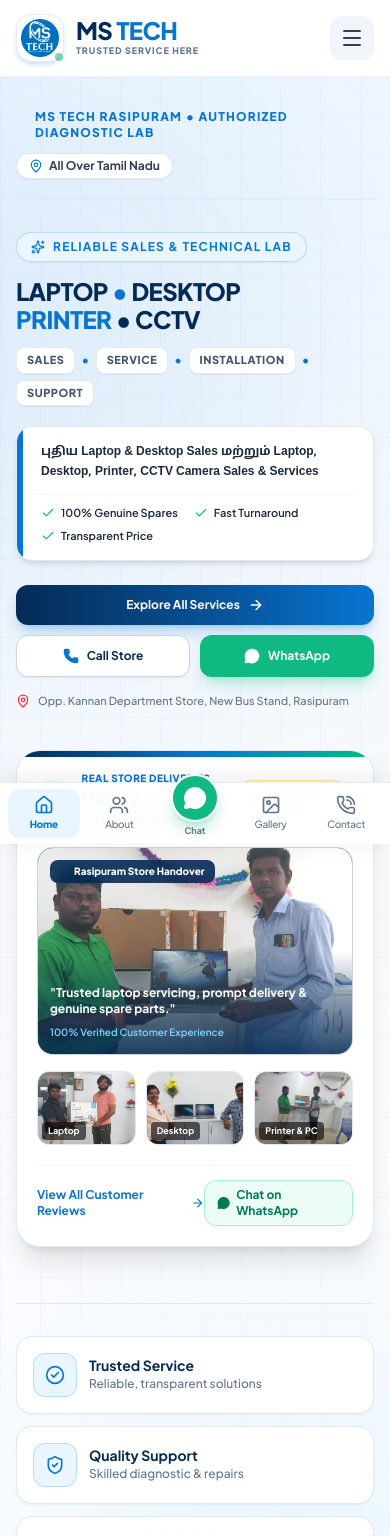
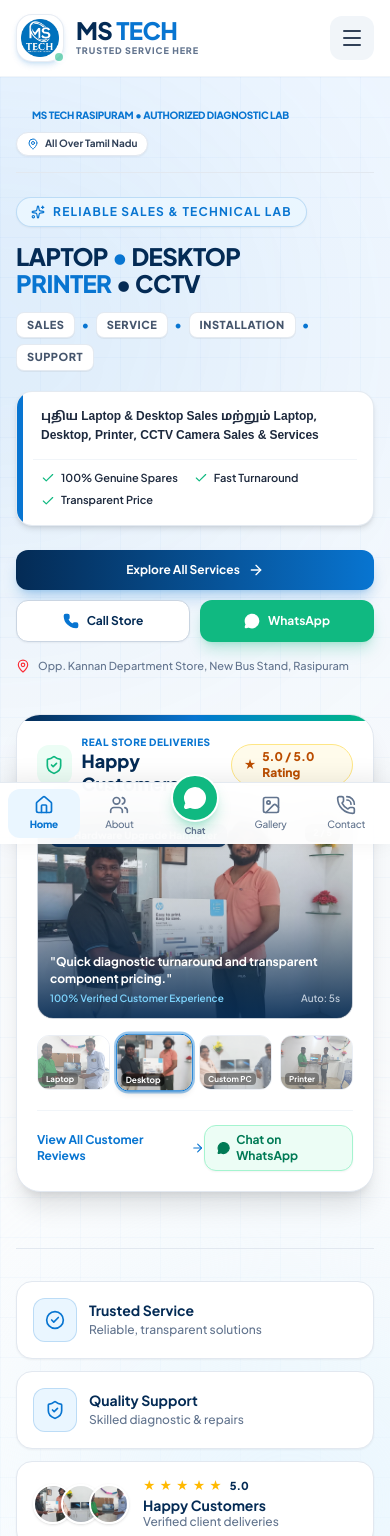
Before and after one commit to KGobikrishnan/MSTECH, a React (Vite) app: page / in a window 390 px wide. Shown: the top 1536 px of the page. Built offline with nearby package versions, Linux system fonts and the light colour scheme; a web font is replaced by a local one.

Commit message:
feat: 5-sec auto carousel for happy customers and single-line mobile status text

```diff
--- a/src/components/home/Hero.jsx
+++ b/src/components/home/Hero.jsx
@@ -60,27 +60,52 @@
   }
 ];
 
+// Happy Customers photo carousel list
+const HAPPY_CUSTOMERS_LIST = [
+  {
+    image: "/person/Happy Customer/IMG_20250112_143043.webp",
+    quote: "Trusted laptop servicing, prompt delivery & genuine spare parts.",
+    tag: "Laptop Service Delivery",
+    device: "Laptop"
+  },
+  {
+    image: "/person/Happy Customer/20240321_131053.webp",
+    quote: "Quick diagnostic turnaround and transparent component pricing.",
+    tag: "Hardware Upgrade Handover",
+    device: "Desktop"
+  },
+  {
+    image: "/person/Happy Customer/20240430_172545.webp",
+    quote: "Custom gaming & office PC setup delivered in perfect condition.",
+    tag: "Custom PC Build Handover",
+    device: "Custom PC"
+  },
+  {
+    image: "/person/Happy Customer/IMG_20250109_205427.webp",
+    quote: "Commercial printer servicing & network sharing setup done smoothly.",
+    tag: "Printer Solution Handover",
+    device: "Printer"
+  },
+  {
+    image: "/person/Happy Customer/IMG_20241218_182311.webp",
+    quote: "Excellent customer care and reliable warranty support in Rasipuram.",
+    tag: "Verified Client Handover",
+    device: "All-in-One"
+  }
+];
+
 export default function Hero() {
-  const [activeTab, setActiveTab] = useState(0);
-  const current = TECH_SOLUTIONS[activeTab];
-  const IconComp = current.icon;
+  const [customerIdx, setCustomerIdx] = useState(0);
 
+  // 5 seconds auto transition for Happy Customers
   useEffect(() => {
-    const timer = setInterval(() => {
-      setActiveTab((prev) => (prev + 1) % TECH_SOLUTIONS.length);
-    }, 6000);
-    return () => clearInterval(timer);
+    const custTimer = setInterval(() => {
+      setCustomerIdx((prev) => (prev + 1) % HAPPY_CUSTOMERS_LIST.length);
+    }, 5000);
+    return () => clearInterval(custTimer);
   }, []);
 
-  const handleWhatsApp = (issue) => {
-    const text = `Hi MS TECH, I need assistance for:
-- Service: ${current.name}
-- Problem: ${issue || current.headline}
-- Location: Rasipuram / Tamil Nadu
-
-Please provide quick estimate & availability.`;
-    return `https://wa.me/91${BUSINESS_INFO.phone}?text=${encodeURIComponent(text)}`;
-  };
+  const currentCustomer = HAPPY_CUSTOMERS_LIST[customerIdx];
 
   return (
     <section className="relative overflow-hidden bg-gradient-to-b from-[#F0F7FF] via-[#F8FAFC] to-white text-slate-900 pt-8 pb-16 lg:pt-12 lg:pb-24 border-b border-slate-200/80">
@@ -94,21 +119,21 @@
 
       <div className="max-w-[1536px] mx-auto px-4 sm:px-6 lg:px-10 relative z-10 w-full">
 
-        {/* Top Status Strip */}
-        <div className="flex flex-wrap items-center justify-between gap-3 pb-5 mb-8 border-b border-slate-200 text-xs">
-          <div className="flex items-center gap-2.5">
-            <span className="w-2.5 h-2.5 rounded-full bg-[#10B981] animate-ping" />
-            <span className="font-extrabold tracking-widest uppercase text-[#0875D1]">
+        {/* Top Status Strip: Single line on mobile */}
+        <div className="flex flex-col sm:flex-row sm:items-center justify-between gap-2.5 pb-4 mb-6 sm:mb-8 border-b border-slate-200 text-xs">
+          <div className="flex items-center gap-2 overflow-hidden w-full sm:w-auto">
+            <span className="w-2 h-2 rounded-full bg-[#10B981] animate-ping shrink-0" />
+            <span className="font-extrabold tracking-tight sm:tracking-widest uppercase text-[#0875D1] whitespace-nowrap truncate text-[10px] xs:text-[11px] sm:text-xs">
               MS TECH RASIPURAM • AUTHORIZED DIAGNOSTIC LAB
             </span>
           </div>
 
-          <div className="flex items-center gap-3">
-            <span className="inline-flex items-center gap-1.5 px-3 py-1 rounded-full bg-white border border-slate-200 shadow-xs text-slate-700 font-bold">
-              <MapPin className="w-3.5 h-3.5 text-[#0875D1]" />
+          <div className="flex items-center gap-2.5 shrink-0">
+            <span className="inline-flex items-center gap-1.5 px-2.5 py-1 rounded-full bg-white border border-slate-200 shadow-xs text-slate-700 font-bold text-[10px] sm:text-xs">
+              <MapPin className="w-3 h-3 text-[#0875D1]" />
               <span>{BUSINESS_INFO.coverage}</span>
             </span>
-            <span className="hidden sm:inline-flex items-center gap-1 text-emerald-600 font-bold bg-emerald-50 px-3 py-1 rounded-full border border-emerald-100">
+            <span className="hidden sm:inline-flex items-center gap-1 text-emerald-600 font-bold bg-emerald-50 px-2.5 py-1 rounded-full border border-emerald-100 text-xs">
               <ShieldCheck className="w-3.5 h-3.5" /> GST Billing Available
             </span>
           </div>
@@ -229,64 +254,58 @@
                 </div>
               </div>
 
-              {/* Main Featured Customer Delivery Image */}
+              {/* Main Featured Customer Delivery Image (Changes every 5 seconds) */}
               <div className="relative w-full h-52 sm:h-56 rounded-2xl overflow-hidden mb-4 border border-slate-200/90 shadow-inner bg-slate-900 group/img">
                 <img
-                  src="/person/Happy Customer/IMG_20250112_143043.webp"
+                  key={customerIdx}
+                  src={currentCustomer.image}
                   alt="MS TECH Happy Customer Delivery in Rasipuram"
-                  className="w-full h-full object-cover group-hover/img:scale-105 transition-transform duration-500"
+                  className="w-full h-full object-cover animate-in fade-in zoom-in-95 duration-700"
                 />
-                <div className="absolute inset-0 bg-gradient-to-t from-[#042B55]/85 via-transparent to-transparent pointer-events-none" />
+                <div className="absolute inset-0 bg-gradient-to-t from-[#042B55]/90 via-[#042B55]/20 to-transparent pointer-events-none" />
 
-                <div className="absolute top-3 left-3 px-2.5 py-1 rounded-lg bg-[#042B55]/90 text-white text-[10px] font-extrabold backdrop-blur-xs flex items-center gap-1.5">
+                <div className="absolute top-3 left-3 px-2.5 py-1 rounded-lg bg-[#042B55]/90 text-white text-[10px] font-extrabold backdrop-blur-xs flex items-center gap-1.5 shadow-sm">
                   <span className="w-2 h-2 rounded-full bg-[#10B981] animate-ping" />
-                  <span>Rasipuram Store Handover</span>
+                  <span>{currentCustomer.tag}</span>
+                </div>
+
+                <div className="absolute top-3 right-3 px-2 py-0.5 rounded-md bg-black/60 text-white text-[9px] font-bold">
+                  {customerIdx + 1} / {HAPPY_CUSTOMERS_LIST.length}
                 </div>
 
                 <div className="absolute bottom-3 left-3 right-3 text-white">
                   <p className="text-xs font-bold leading-snug">
-                    "Trusted laptop servicing, prompt delivery & genuine spare parts."
+                    "{currentCustomer.quote}"
                   </p>
-                  <span className="text-[10px] text-[#7DD3FC] font-semibold">
-                    100% Verified Customer Experience
-                  </span>
+                  <div className="flex items-center justify-between mt-1 text-[10px] text-[#7DD3FC]">
+                    <span className="font-semibold">100% Verified Customer Experience</span>
+                    <span className="text-slate-300 font-medium">Auto: 5s</span>
+                  </div>
                 </div>
               </div>
 
-              {/* Secondary Happy Customer Thumbnails Strip */}
-              <div className="grid grid-cols-3 gap-2.5 mb-5">
-                <div className="relative rounded-xl overflow-hidden border border-slate-200 aspect-4/3 group/thumb">
-                  <img
-                    src="/person/Happy Customer/20240321_131053.webp"
-                    alt="Customer Handover"
-                    className="w-full h-full object-cover group-hover/thumb:scale-110 transition-transform duration-300"
-                  />
-                  <div className="absolute bottom-1 left-1 px-1.5 py-0.5 rounded bg-black/60 text-[9px] text-white font-bold">
-                    Laptop
-                  </div>
-                </div>
-
-                <div className="relative rounded-xl overflow-hidden border border-slate-200 aspect-4/3 group/thumb">
-                  <img
-                    src="/person/Happy Customer/20240430_172545.webp"
-                    alt="Customer Handover"
-                    className="w-full h-full object-cover group-hover/thumb:scale-110 transition-transform duration-300"
-                  />
-                  <div className="absolute bottom-1 left-1 px-1.5 py-0.5 rounded bg-black/60 text-[9px] text-white font-bold">
-                    Desktop
-                  </div>
-                </div>
-
-                <div className="relative rounded-xl overflow-hidden border border-slate-200 aspect-4/3 group/thumb">
-                  <img
-                    src="/person/Happy Customer/IMG_20250109_205427.webp"
-                    alt="Customer Handover"
-                    className="w-full h-full object-cover group-hover/thumb:scale-110 transition-transform duration-300"
-                  />
-                  <div className="absolute bottom-1 left-1 px-1.5 py-0.5 rounded bg-black/60 text-[9px] text-white font-bold">
-                    Printer & PC
-                  </div>
-                </div>
+              {/* Happy Customer Thumbnails Strip (Clickable to switch immediately) */}
+              <div className="grid grid-cols-4 gap-2 mb-5">
+                {HAPPY_CUSTOMERS_LIST.slice(0, 4).map((cust, idx) => (
+                  <button
+                    key={idx}
+                    onClick={() => setCustomerIdx(idx)}
+                    className={`relative rounded-xl overflow-hidden border aspect-4/3 transition-all cursor-pointer ${
+                      customerIdx === idx
+                        ? "border-[#0875D1] ring-2 ring-[#0875D1]/40 scale-105 shadow-md"
+                        : "border-slate-200 opacity-70 hover:opacity-100"
+                    }`}
+                  >
+                    <img
+                      src={cust.image}
+                      alt={cust.device}
+                      className="w-full h-full object-cover"
+                    />
+                    <div className="absolute bottom-1 left-1 px-1 py-0.2 rounded bg-black/60 text-[8px] text-white font-bold truncate max-w-[90%]">
+                      {cust.device}
+                    </div>
+                  </button>
+                ))}
               </div>
 
               {/* Bottom Quick Testimonial Link & WhatsApp */}
```
